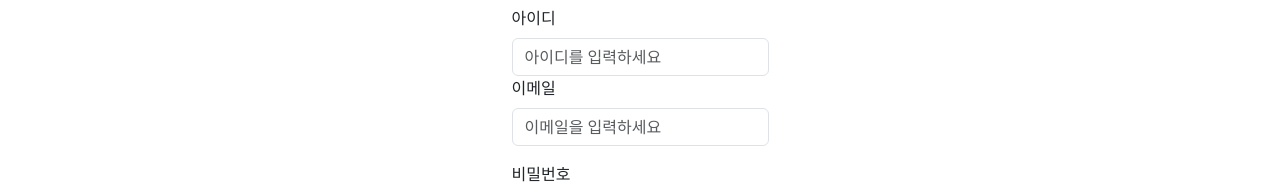
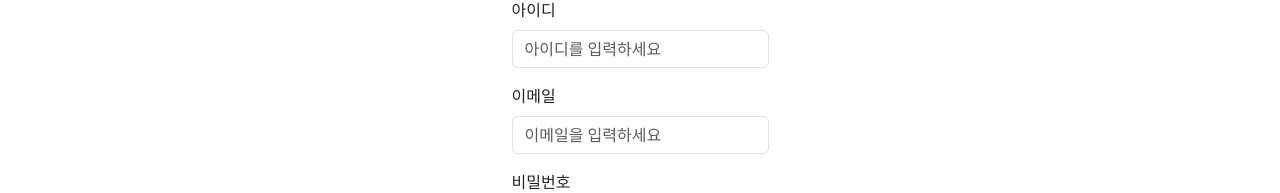
Before and after one commit to Group8-TeamProject1-MJU/Flashback-Arcade, a React (Create React App) app in the folder src/react-client/: page /account/signup in a window 1280 px wide. Shown: the part 290-483 px from the top of the page. Built offline with nearby package versions, Linux system fonts and the light colour scheme.

Commit message:
회원가입 UI 수정

```diff
--- a/src/react-client/src/pages/account/signup/index.jsx
+++ b/src/react-client/src/pages/account/signup/index.jsx
@@ -111,7 +111,7 @@ export default function Signup() {
                                 />
                             </Form.Group>
 
-                            <Form.Group controlId="formBasicId">
+                            <Form.Group className='mt-3' controlId="formBasicId">
                                 <Form.Label>이메일</Form.Label>
                                 <Form.Control
                                     type="email"
```
